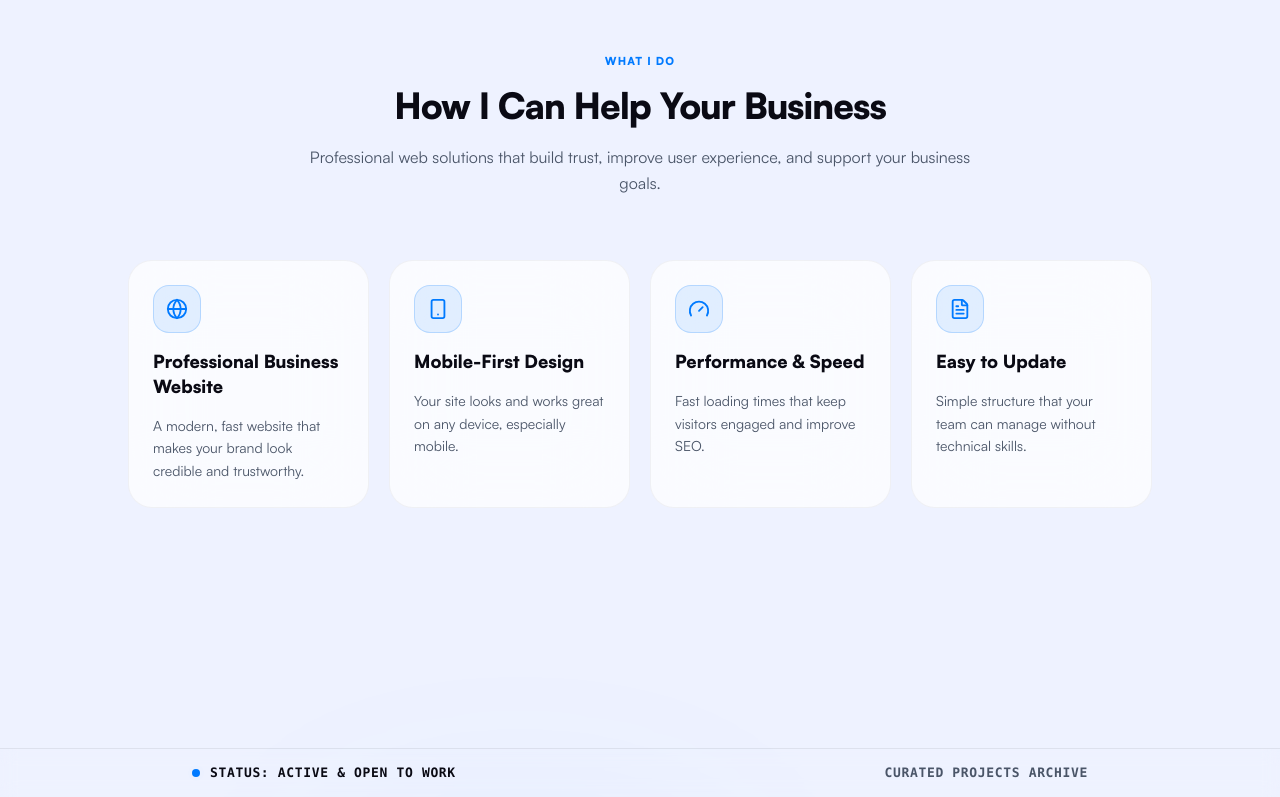
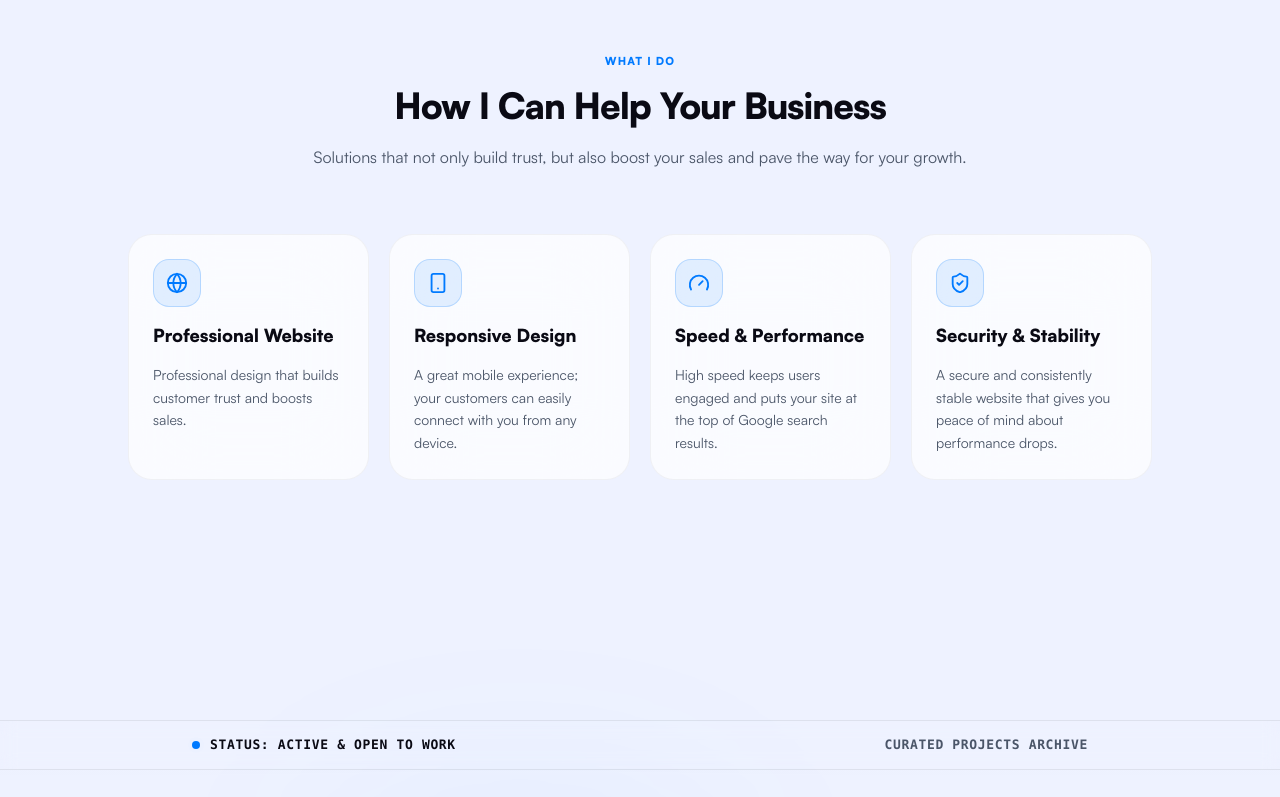
Before and after one commit to ArianAbbasian/Portfolio, a Next.js app: page /en in a window 1280 px wide. Shown: the part 766-1563 px from the top of the page. Built offline with nearby package versions, Linux system fonts and the light colour scheme.

Commit message:
feat: update services section content and icons

```diff
--- a/components/home/Services.tsx
+++ b/components/home/Services.tsx
@@ -6,7 +6,7 @@ import {
   Globe,
   Smartphone,
   Gauge,
-  FileText,
+  ShieldCheck,
   type LucideIcon,
 } from "lucide-react";
 
@@ -14,7 +14,7 @@ const iconMap: Record<string, LucideIcon> = {
   globe: Globe,
   smartphone: Smartphone,
   gauge: Gauge,
-  file: FileText,
+  shield: ShieldCheck,
 };
 
 export default function Services() {
--- a/messages/en.json
+++ b/messages/en.json
@@ -10,35 +10,35 @@
     "title": "My Work",
     "description": "Selected projects and designs",
     "hero": {
-      "status": "Available for premium freelance projects",
-      "title": "Crafting Web Interfaces with Native Precision.",
+      "status": "Available for freelance projects",
+      "title": "I build websites that grow your business, profit, and customer base.",
       "subtitle": "Hi, I'm Arian. A Frontend Engineer crafted around performance, seamless animations, and clean architecture. I turn complex logic into fluid, premium web experiences."
     },
     "ndaNotice": "To respect non-disclosure agreements (NDA), some production-level enterprise applications and corporate systems are omitted from this public showcase.",
     "services": {
       "eyebrow": "WHAT I DO",
       "title": "How I Can Help Your Business",
-      "subtitle": "Professional web solutions that build trust, improve user experience, and support your business goals.",
+      "subtitle": "Solutions that not only build trust, but also boost your sales and pave the way for your growth.",
       "items": [
         {
           "icon": "globe",
-          "title": "Professional Business Website",
-          "desc": "A modern, fast website that makes your brand look credible and trustworthy."
+          "title": "Professional Website",
+          "desc": "Professional design that builds customer trust and boosts sales."
         },
         {
           "icon": "smartphone",
-          "title": "Mobile-First Design",
-          "desc": "Your site looks and works great on any device, especially mobile."
+          "title": "Responsive Design",
+          "desc": "A great mobile experience; your customers can easily connect with you from any device."
         },
         {
           "icon": "gauge",
-          "title": "Performance & Speed",
-          "desc": "Fast loading times that keep visitors engaged and improve SEO."
+          "title": "Speed & Performance",
+          "desc": "High speed keeps users engaged and puts your site at the top of Google search results."
         },
         {
-          "icon": "file",
-          "title": "Easy to Update",
-          "desc": "Simple structure that your team can manage without technical skills."
+          "icon": "shield",
+          "title": "Security & Stability",
+          "desc": "A secure and consistently stable website that gives you peace of mind about performance drops."
         }
       ]
     },
--- a/messages/fa.json
+++ b/messages/fa.json
@@ -11,34 +11,34 @@
     "description": "پروژه‌ها و طراحی‌های منتخب",
     "hero": {
       "status": "آماده برای پذیرش پروژه‌های اختصاصی",
-      "title": "توسعه رابط‌های وب؛ پرفورمنس بی‌نقص، دیزاین پریمیم.",
-      "subtitle": "سلام، من آرین هستم. توسعه‌دهنده فرانت‌اند با تمرکز روی خلق پلتفرم‌های سریع، تعاملی و اختصاصی. چالش‌های فنی بیزینس شما را به وب‌اپلیکیشن‌های روان و سطح‌بالا تبدیل می‌کنم که تجربه مشتریانتان را متحول می‌کند."
+      "title": "وب‌سایت‌هایی می‌سازم که رشد، سود و مشتریان‌تان را افزایش می‌دهند.",
+      "subtitle": "سلام، من آرین عباسیان هستم، توسعه‌دهنده فرانت‌اند و سازنده وبسایت‌های سریع و اختصاصی. چالش‌های کسب‌وکار شما را به وبسایتی تبدیل می‌کنم که به رشد و ارتباط بهتر با مشتریان کمک می‌کند."
     },
     "ndaNotice": "به دلیل تعهد به قراردادهای محرمانگی (NDA)، برخی از پروژه‌های سازمانی بزرگ و سیستم‌های شرکتی اجرا شده، در این ویترین عمومی قرار نگرفته‌اند.",
     "services": {
       "eyebrow": "خدمات من",
       "title": "چطور می‌تونم به کسب‌وکار شما کمک کنم؟",
-      "subtitle": "راه‌حل‌های حرفه‌ای وب که اعتماد می‌سازد، تجربه کاربری را بهبود می‌دهد و از اهداف کسب‌وکار شما پشتیبانی می‌کند.",
+      "subtitle": "راه‌حل‌هایی که نه تنها اعتماد ایجاد می‌کنند، بلکه فروش شما را بهبود می‌بخشند و مسیر رشد شما را هموار می‌کنند.",
       "items": [
         {
           "icon": "globe",
-          "title": "وب‌سایت حرفه‌ای کسب‌وکار",
-          "desc": "یک وب‌سایت مدرن و سریع که برند شما را معتبر و قابل‌اعتماد نشان می‌دهد."
+          "title": "وب‌سایت حرفه‌ای",
+          "desc": "طراحی حرفه‌ای که اعتماد مشتری را جلب کرده و فروش را افزایش می‌دهد."
         },
         {
           "icon": "smartphone",
           "title": "طراحی واکنش‌گرا",
-          "desc": "سایت شما در موبایل و تبلت عالی دیده می‌شود، چون مشتریان شما آنجا هستند."
+          "desc": "تجربه‌ی عالی روی موبایل؛ مشتریانتان از هر دستگاهی به راحتی با شما ارتباط می‌گیرند."
         },
         {
           "icon": "gauge",
           "title": "سرعت و عملکرد",
-          "desc": "بارگذاری سریع که کاربران را نگه می‌دارد و سئو را بهبود می‌دهد."
+          "desc": "سرعت بالا، کاربر را نگه می‌دارد و سایت شما را در صدر نتایج گوگل نمایش می‌دهد."
         },
         {
-          "icon": "file",
-          "title": "مدیریت آسان",
-          "desc": "ساختاری ساده که تیم شما بتواند محتوا را بدون دانش فنی به‌روز کند."
+          "icon": "shield",
+          "title": "امنیت و پایداری",
+          "desc": "وب‌سایتی امن و همیشه پایدار که خیال شما را از بابت افت عملکرد راحت می‌کند."
         }
       ]
     },
```
